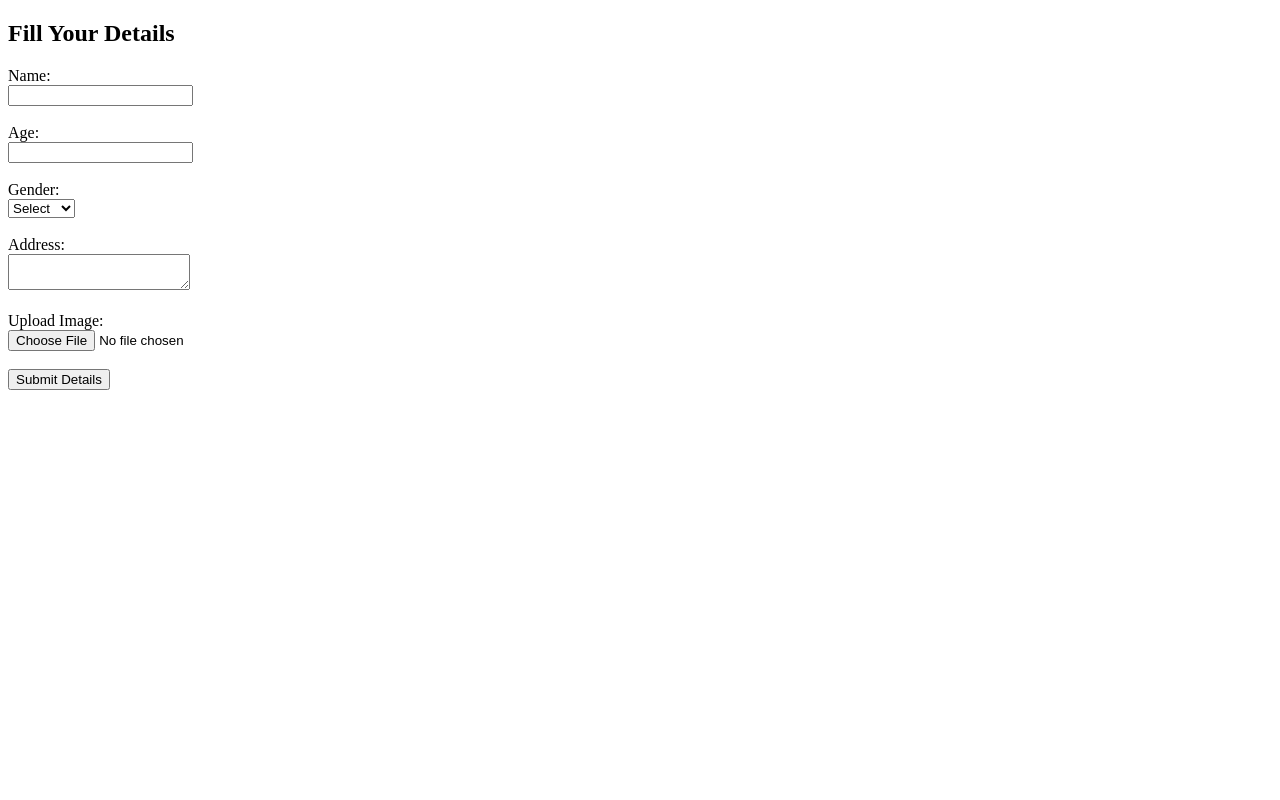
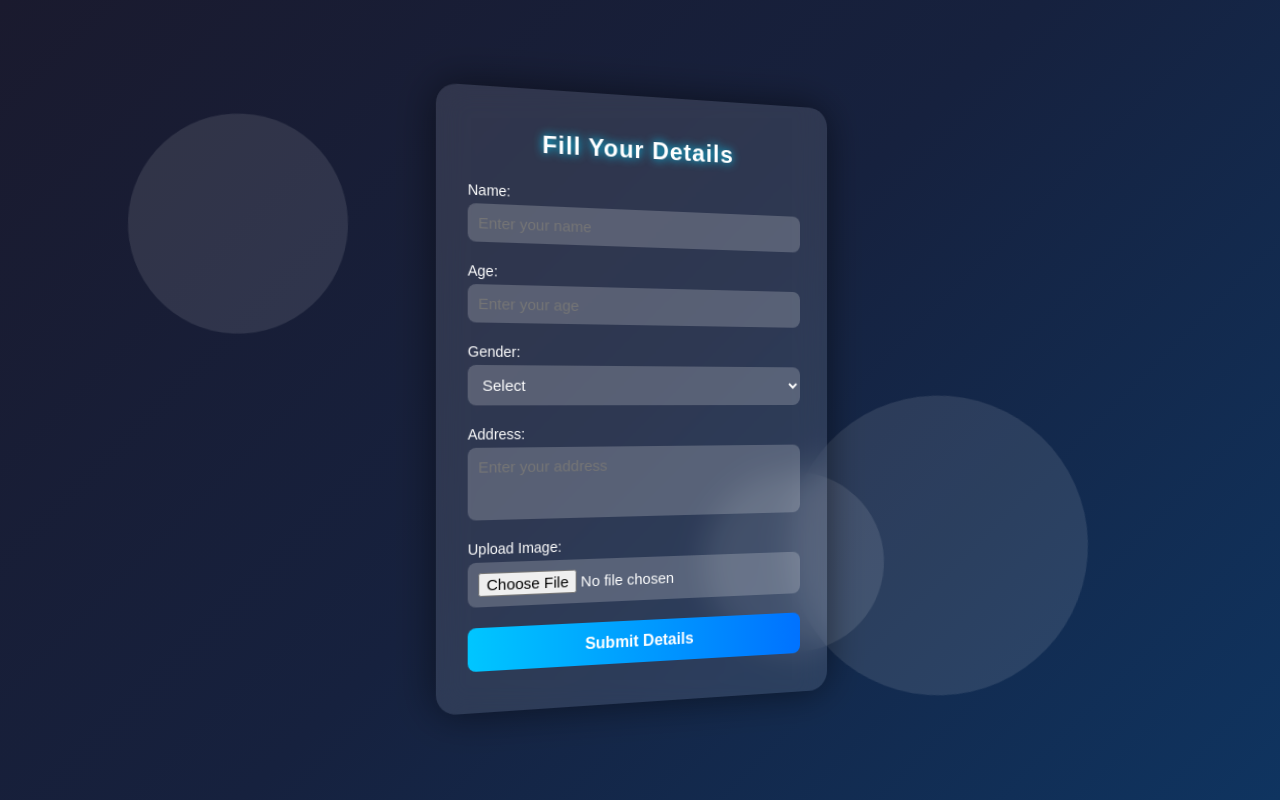
Before and after one commit to karan-coder-hub/CockroachDB-Login, a Flask app: page /details in a window 1280 px wide. Run offline with Flask 3, Linux system fonts and the light colour scheme; the visitor is signed in with stand-in values (Sample User, id 1); some libraries are stand-ins or nearby versions.

Commit message:
Enhance user details form layout and style
Updated the user details form with improved styling and structure, added placeholders for input fields, and included floating background circles.

```diff
--- a/templates/detailsForm.html
+++ b/templates/detailsForm.html
@@ -1,32 +1,192 @@
 <!DOCTYPE html>
-<html>
+<html lang="en">
 <head>
+  <meta charset="UTF-8" />
+  <meta name="viewport" content="width=device-width, initial-scale=1.0" />
   <title>User Details Form</title>
+  <style>
+    /* ===== GLOBAL STYLING ===== */
+    * {
+      margin: 0;
+      padding: 0;
+      box-sizing: border-box;
+      font-family: 'Poppins', sans-serif;
+    }
+
+    body {
+      height: 100vh;
+      display: flex;
+      align-items: center;
+      justify-content: center;
+      background: linear-gradient(135deg, #1a1a2e, #16213e, #0f3460);
+      overflow: hidden;
+      perspective: 1000px;
+    }
+
+    /* ===== FLOATING BACKGROUND CIRCLES ===== */
+    .circle {
+      position: absolute;
+      border-radius: 50%;
+      background: rgba(255, 255, 255, 0.1);
+      animation: float 8s infinite ease-in-out;
+    }
+
+    .circle:nth-child(1) {
+      width: 220px;
+      height: 220px;
+      top: 15%;
+      left: 10%;
+      animation-delay: 0s;
+    }
+
+    .circle:nth-child(2) {
+      width: 300px;
+      height: 300px;
+      bottom: 10%;
+      right: 15%;
+      animation-delay: 3s;
+    }
+
+    .circle:nth-child(3) {
+      width: 180px;
+      height: 180px;
+      top: 60%;
+      left: 55%;
+      animation-delay: 5s;
+    }
+
+    @keyframes float {
+      0%, 100% { transform: translateY(0px) rotate(0deg); }
+      50% { transform: translateY(-25px) rotate(10deg); }
+    }
+
+    /* ===== FORM CONTAINER ===== */
+    .form-container {
+      width: 400px;
+      padding: 40px 30px;
+      background: rgba(255, 255, 255, 0.1);
+      border-radius: 20px;
+      backdrop-filter: blur(15px);
+      box-shadow: 0 0 40px rgba(0, 0, 0, 0.5);
+      transform: rotateY(15deg);
+      animation: floatCard 6s infinite ease-in-out;
+      transition: transform 0.4s ease;
+    }
+
+    .form-container:hover {
+      transform: rotateY(0deg) scale(1.05);
+    }
+
+    @keyframes floatCard {
+      0%, 100% { transform: rotateY(15deg) translateY(0px); }
+      50% { transform: rotateY(-15deg) translateY(-10px); }
+    }
+
+    .form-container h2 {
+      text-align: center;
+      color: #fff;
+      margin-bottom: 25px;
+      letter-spacing: 1px;
+      text-shadow: 0 0 10px #00d4ff;
+    }
+
+    /* ===== FORM ELEMENTS ===== */
+    form {
+      display: flex;
+      flex-direction: column;
+    }
+
+    label {
+      color: #fff;
+      font-size: 14px;
+      margin-bottom: 5px;
+    }
+
+    input, select, textarea {
+      padding: 10px;
+      margin-bottom: 20px;
+      border: none;
+      border-radius: 8px;
+      background: rgba(255, 255, 255, 0.2);
+      color: #fff;
+      font-size: 15px;
+      outline: none;
+      transition: 0.3s;
+    }
+
+    textarea {
+      resize: none;
+      height: 70px;
+    }
+
+    input:focus, select:focus, textarea:focus {
+      background: rgba(255, 255, 255, 0.3);
+      box-shadow: 0 0 10px #00d4ff;
+    }
+
+    select option {
+      color: #000;
+    }
+
+    /* ===== BUTTON ===== */
+    button {
+      padding: 12px;
+      border: none;
+      border-radius: 8px;
+      background: linear-gradient(90deg, #00c6ff, #0072ff);
+      color: white;
+      font-size: 16px;
+      font-weight: bold;
+      cursor: pointer;
+      transition: transform 0.3s, box-shadow 0.3s;
+    }
+
+    button:hover {
+      transform: scale(1.05);
+      box-shadow: 0 0 20px #00d4ff;
+    }
+
+    /* ===== RESPONSIVE ===== */
+    @media (max-width: 450px) {
+      .form-container {
+        width: 90%;
+        padding: 30px 20px;
+      }
+    }
+  </style>
 </head>
 <body>
+  <!-- Floating Background Circles -->
+  <div class="circle"></div>
+  <div class="circle"></div>
+  <div class="circle"></div>
+
+  <!-- User Details Form -->
+  <div class="form-container">
     <h2>Fill Your Details</h2>
     <form method="POST" action="/submit_details" enctype="multipart/form-data">
-    <label>Name:</label><br>
-    <input type="text" name="name" required><br><br>
+      <label>Name:</label>
+      <input type="text" name="name" required placeholder="Enter your name">
 
-    <label>Age:</label><br>
-    <input type="number" name="age" required><br><br>
+      <label>Age:</label>
+      <input type="number" name="age" required placeholder="Enter your age">
 
-    <label>Gender:</label><br>
+      <label>Gender:</label>
       <select name="gender" required>
         <option value="">Select</option>
         <option value="Male">Male</option>
         <option value="Female">Female</option>
         <option value="Other">Other</option>
-    </select><br><br>
+      </select>
 
-    <label>Address:</label><br>
-    <textarea name="address" required></textarea><br><br>
+      <label>Address:</label>
+      <textarea name="address" required placeholder="Enter your address"></textarea>
 
-    <label>Upload Image:</label><br>
-    <input type="file" name="image" accept="image/*" required><br><br>
+      <label>Upload Image:</label>
+      <input type="file" name="image" accept="image/*" required>
 
       <button type="submit">Submit Details</button>
     </form>
+  </div>
 </body>
 </html>
```
Lines whose indentation alone changed are shown as unchanged.
